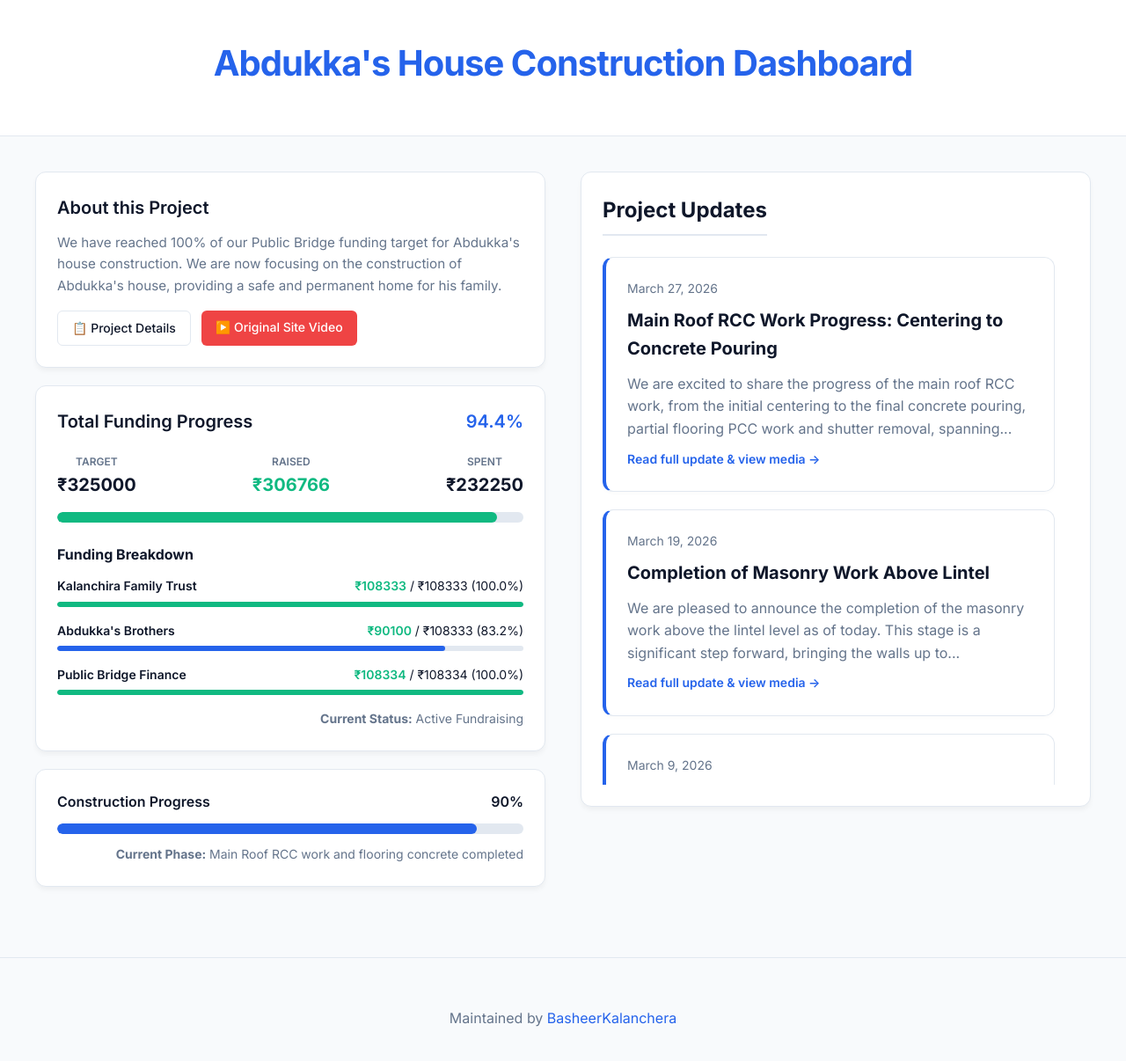
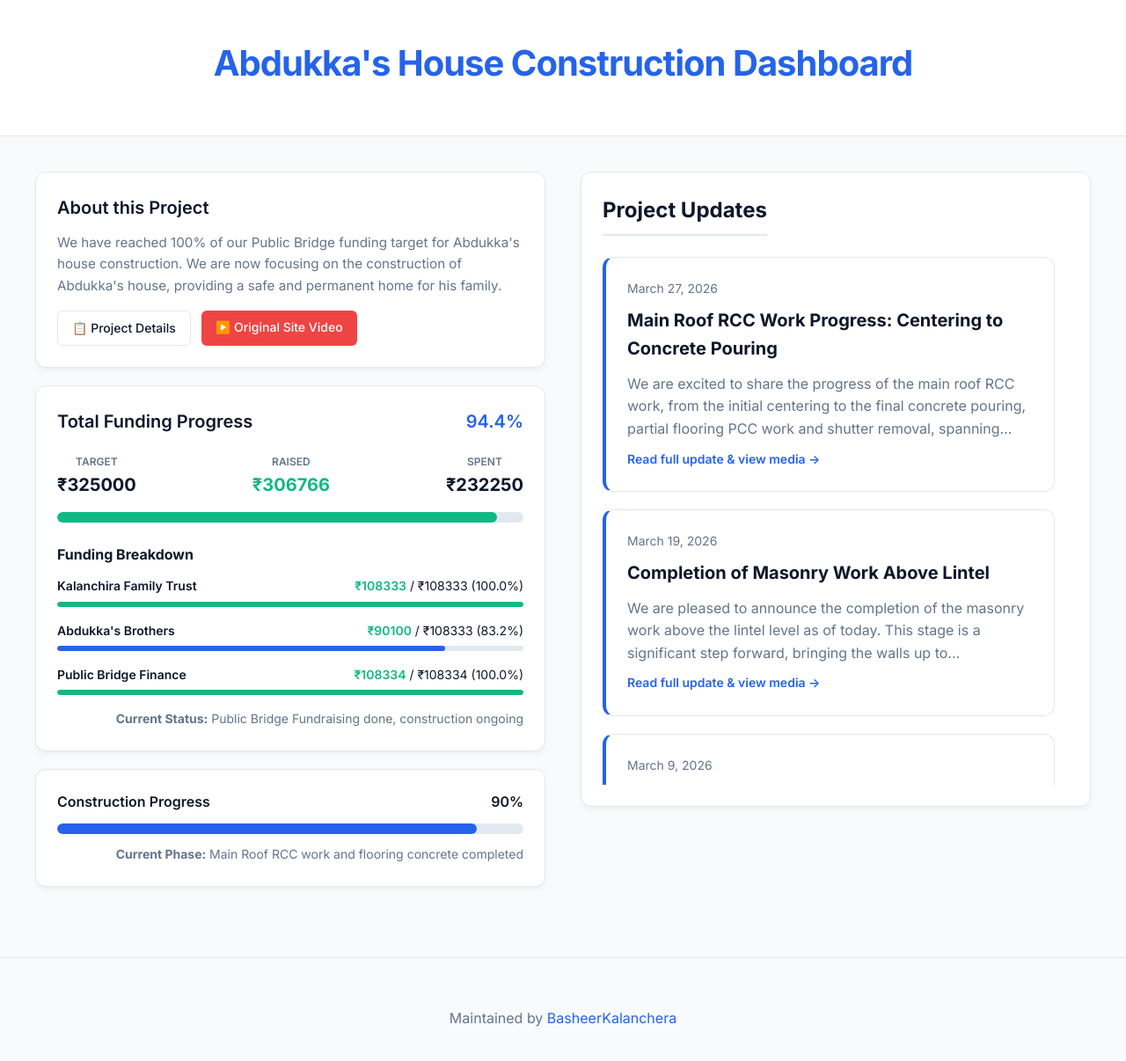
Before and after one commit to BasheerKalanchera/project-amanah, a Jekyll site: the page built from index.html, in a window 1280 px wide. Shown: the top 1206 px of the page at 88% size. Built offline with Jekyll 4.4.1, drawn with Linux system fonts in a browser that asks for light colours.

Commit message:
Fix: Current Status value

```diff
--- a/_data/finances.yml
+++ b/_data/finances.yml
@@ -1,7 +1,7 @@
 target: 325000
 raised: 306766
 spent: 232250
-current_status: "Active Fundraising"
+current_status: "Public Bridge Fundraising done, construction ongoing"
 breakdown:
   - name: "Kalanchira Family Trust"
     target: 108333
```
